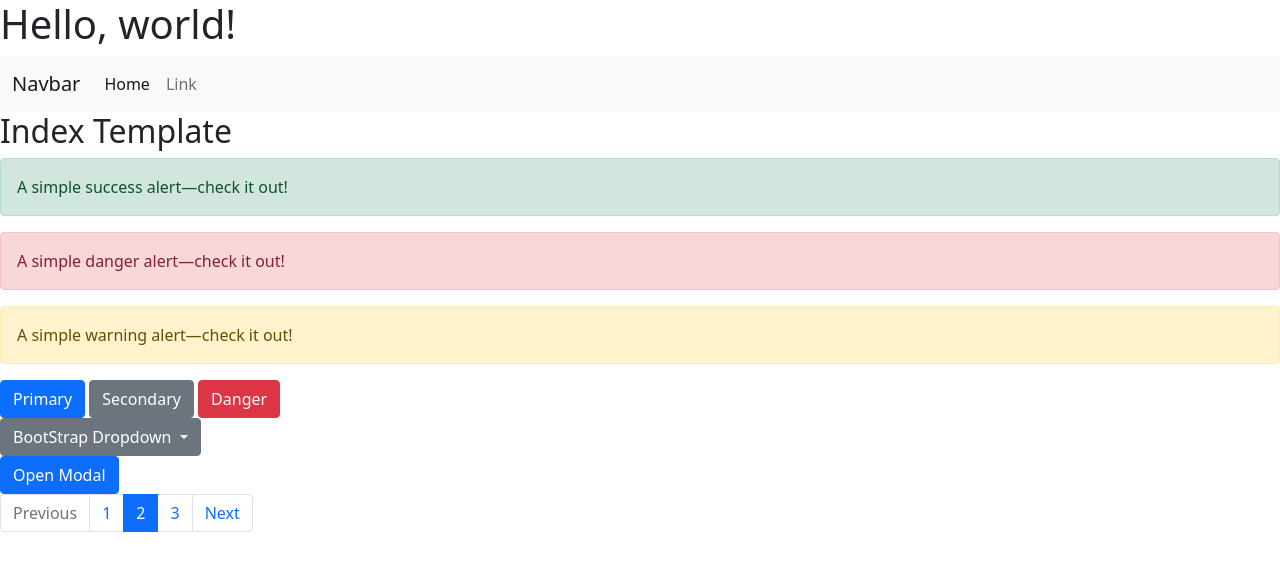
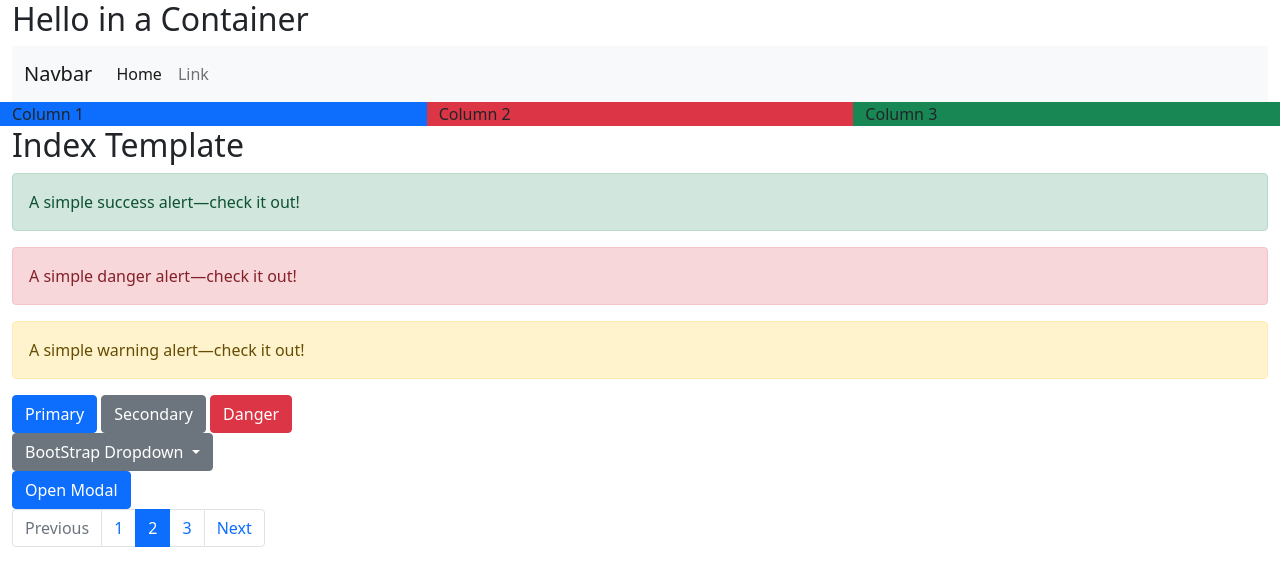
Before and after one commit to Licceeee/blanco-codio, a Python web app: template templates/blog/index.html in a window 1280 px wide. Shown: the top 586 px of the page. Run offline with Jinja, Linux system fonts and the light colour scheme; the template is opened without the code that fills it, so the values that code supplies are empty.

Commit message:
Finish html frameworks

```diff
--- a/templates/base.html
+++ b/templates/base.html
@@ -1,16 +1,23 @@
 <!doctype html>
 <html lang="en">
+
 <head>
   <meta charset="utf-8">
   <meta name="viewport" content="width=device-width, initial-scale=1">
-    <link href="https://cdn.jsdelivr.net/npm/bootstrap@5.0.2/dist/css/bootstrap.min.css" rel="stylesheet" integrity="sha384-EVSTQN3/azprG1Anm3QDgpJLIm9Nao0Yz1ztcQTwFspd3yD65VohhpuuCOmLASjC" crossorigin="anonymous">
+  <link href="https://cdn.jsdelivr.net/npm/bootstrap@5.0.2/dist/css/bootstrap.min.css" rel="stylesheet"
+    integrity="sha384-EVSTQN3/azprG1Anm3QDgpJLIm9Nao0Yz1ztcQTwFspd3yD65VohhpuuCOmLASjC" crossorigin="anonymous">
   <title>Hello, world!</title>
 </head>
+
 <body>
-    <h1>Hello, world!</h1>
+  <div class="container-fluid">
     {% block content %}
 
     {% endblock %}
-    <script src="https://cdn.jsdelivr.net/npm/bootstrap@5.0.2/dist/js/bootstrap.bundle.min.js" integrity="sha384-MrcW6ZMFYlzcLA8Nl+NtUVF0sA7MsXsP1UyJoMp4YLEuNSfAP+JcXn/tWtIaxVXM" crossorigin="anonymous"></script>
+  </div>
+  <script src="https://cdn.jsdelivr.net/npm/bootstrap@5.0.2/dist/js/bootstrap.bundle.min.js"
+    integrity="sha384-MrcW6ZMFYlzcLA8Nl+NtUVF0sA7MsXsP1UyJoMp4YLEuNSfAP+JcXn/tWtIaxVXM" crossorigin="anonymous">
+  </script>
 </body>
+
 </html>
--- a/templates/blog/index.html
+++ b/templates/blog/index.html
@@ -1,7 +1,10 @@
 {% extends "base.html" %}
 {% block content %}
+    <h2>Hello in a Container</h2>
 
 <nav class="navbar navbar-expand-sm navbar-light bg-light">
+
+
   <div class="container-fluid">
     <a class="navbar-brand" href="#">Navbar</a>
     <button class="navbar-toggler" type="button" data-bs-toggle="collapse"
@@ -21,6 +24,13 @@
     </div>
   </div>
 </nav>
+
+<div class="row">
+    <div class="col bg-primary">Column 1</div>
+    <div class="col bg-danger">Column 2</div>
+    <div class="col bg-success">Column 3</div>
+</div>
+
 <h2>Index Template</h2>
 <div class="alert alert-success" role="alert">
   A simple success alert—check it out!
```
Lines whose indentation alone changed are shown as unchanged.
